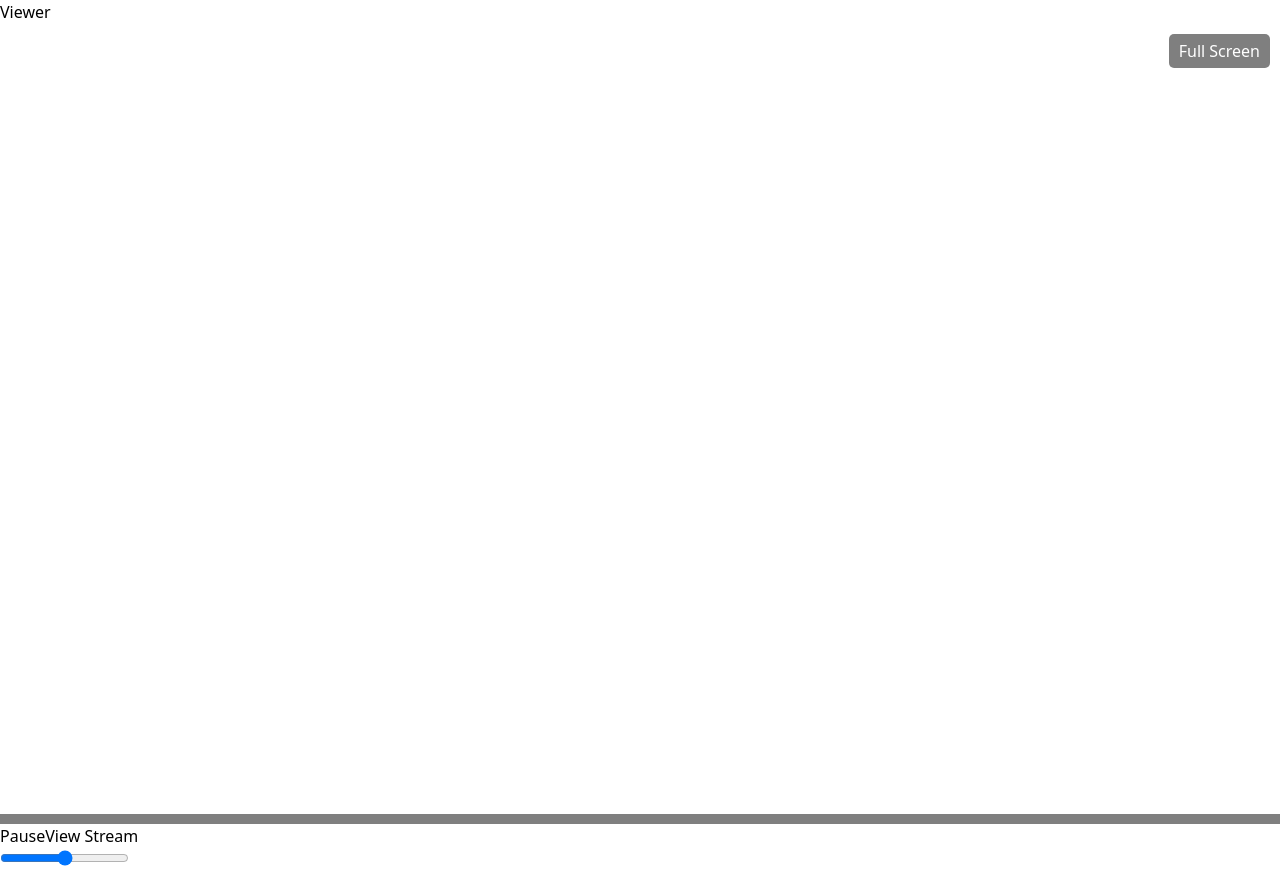
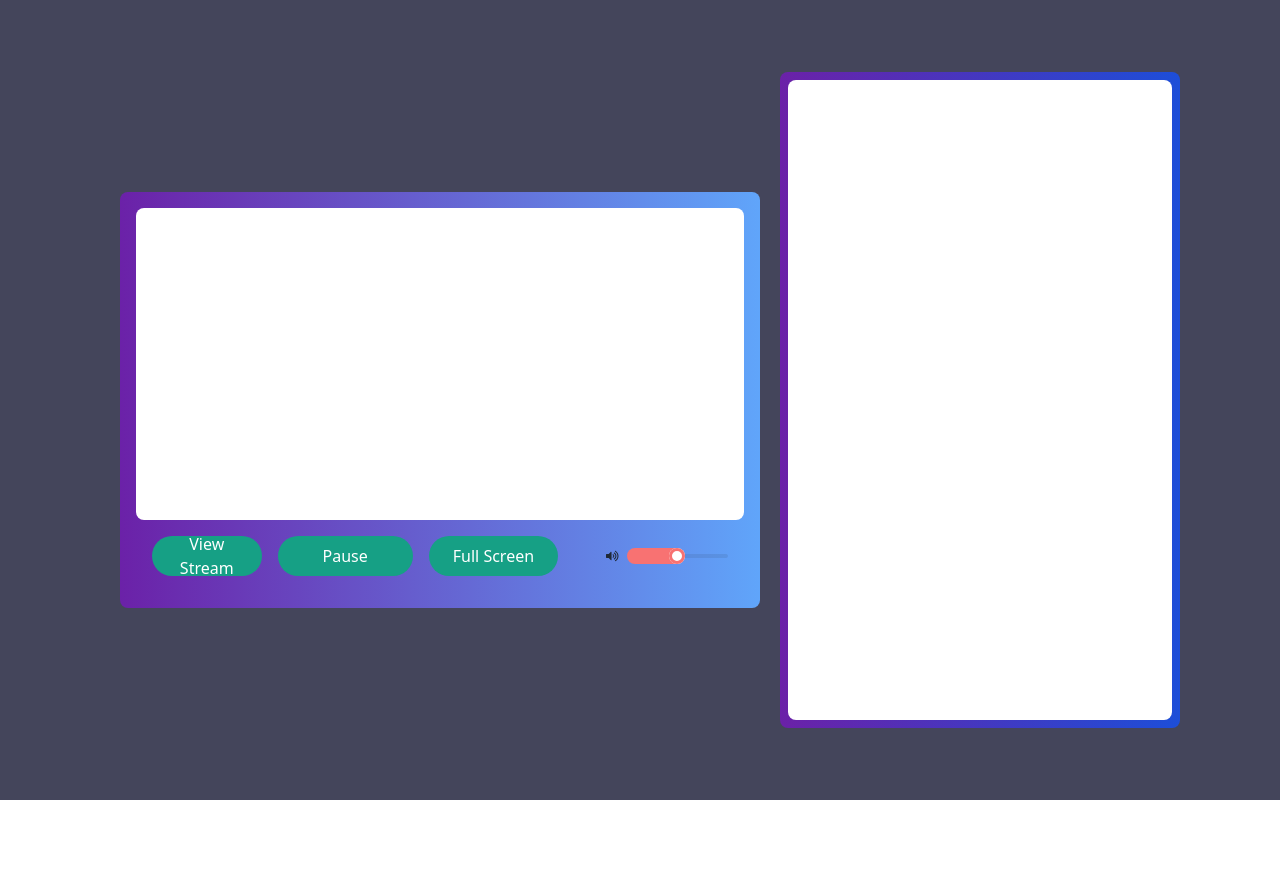
Before and after one commit to sukritmalpani/Streamify, a React (Create React App) app in the folder client/: page /viewer in a window 1280 px wide. After the commit the page ends 800 px from the top, so only its background shows below. Built offline with nearby package versions, Linux system fonts and the light colour scheme; the HTML template or start-up script is replaced by a standard one.

Commit message:
modified the ui of Viewer side

```diff
--- a/client/src/pages/Viewer.css
+++ /dev/null
@@ -1,76 +0,0 @@
-.video-container {
-  position: relative;
-}
-
-.progress-container {
-  position: absolute;
-  bottom: 0;
-  left: 0;
-  width: 100%;
-  background-color: rgba(0, 0, 0, 0.5);
-  padding: 5px;
-  display: flex;
-  align-items: center;
-}
-
-.progress-bar {
-  flex-grow: 1;
-  -webkit-appearance: none;
-  appearance: none;
-  height: 10px;
-  border-radius: 5px;
-  background-color: #ddd;
-  outline: none;
-  transition: background-color 0.3s;
-}
-
-.progress-bar::-webkit-slider-thumb {
-  -webkit-appearance: none;
-  appearance: none;
-  width: 10px;
-  height: 10px;
-  background-color: #333;
-  border-radius: 50%;
-}
-
-.time-display {
-  margin-left: 10px;
-  font-size: 14px;
-  color: #fff;
-}
-.video-container {
-  position: relative;
-  width: 100vw;
-  height: 100vh;
-  display: flex;
-  justify-content: center;
-  align-items: center;
-}
-
-.video-player {
-  width: 100%;
-  height: auto;
-  max-height: calc(100vh - 80px);
-}
-
-.progress-container {
-  position: absolute;
-  bottom: 0;
-  left: 0;
-  width: 100%;
-  background-color: rgba(0, 0, 0, 0.5);
-  padding: 5px;
-  display: flex;
-  align-items: center;
-}
-.fullscreen-button {
-  position: absolute;
-  top: 10px;
-  right: 10px;
-  padding: 5px 10px;
-  background-color: rgba(0, 0, 0, 0.5);
-  color: white;
-  border: none;
-  border-radius: 5px;
-  cursor: pointer;
-}
--- a/client/src/pages/Viewer.js
+++ b/client/src/pages/Viewer.js
@@ -1,5 +1,6 @@
-import React, { useState, useRef } from 'react';
-import axios from 'axios';
+import React, { useState, useRef } from "react";
+import axios from "axios";
+import {FaVolumeUp} from "react-icons/fa"
 
 export default function Viewer() {
   const [paused, setPaused] = useState(false);
@@ -9,15 +10,14 @@ export default function Viewer() {
   const [volume, setVolume] = useState(0.5);
   const [muted, setMuted] = useState(false);
 
-
   const videoRef = useRef(null);
   const audioRef = useRef(null);
   const videoContainerRef = useRef(null);
 
   async function init() {
     const newPeer = createPeer();
-        newPeer.addTransceiver('video', { direction: 'recvonly' });
-        newPeer.addTransceiver('audio', { direction: 'recvonly' });
+    newPeer.addTransceiver("video", { direction: "recvonly" });
+    newPeer.addTransceiver("audio", { direction: "recvonly" });
     setPeer(newPeer);
   }
 
@@ -25,9 +25,9 @@ export default function Viewer() {
     const newPeer = new RTCPeerConnection({
       iceServers: [
         {
-                    urls: 'stun:stun.stunprotocol.org'
-                }
-            ]
+          urls: "stun:stun.stunprotocol.org",
+        },
+      ],
     });
     newPeer.ontrack = handleTrackEvent;
     newPeer.onnegotiationneeded = () => handleNegotiationNeededEvent(newPeer);
@@ -39,20 +39,23 @@ export default function Viewer() {
     const offer = await peer.createOffer();
     await peer.setLocalDescription(offer);
     const payload = {
-            sdp: peer.localDescription
+      sdp: peer.localDescription,
     };
 
-        const { data } = await axios.post('http://localhost:5000/consumer', payload);
+    const { data } = await axios.post(
+      "http://localhost:5000/consumer",
+      payload
+    );
     const desc = new RTCSessionDescription(data.sdp);
-        peer.setRemoteDescription(desc).catch(e => console.log(e));
+    peer.setRemoteDescription(desc).catch((e) => console.log(e));
   }
 
   function handleTrackEvent(e) {
-        e.streams[0].getTracks().forEach(track => {
-            if (track.kind === 'video') {
+    e.streams[0].getTracks().forEach((track) => {
+      if (track.kind === "video") {
         videoRef.current.srcObject = new MediaStream([track]);
-            } else if (track.kind === 'audio') {
-                const audioElement = document.getElementById('audio');
+      } else if (track.kind === "audio") {
+        const audioElement = document.getElementById("audio");
         if (!audioElement.srcObject) {
           audioElement.srcObject = new MediaStream([track]);
           audioElement.play();
@@ -60,7 +63,6 @@ export default function Viewer() {
       }
     });
   }
-
 
   const togglePause = () => {
     if (peer) {
@@ -101,28 +103,42 @@ export default function Viewer() {
   };
 
   return (
-        <div>
-            <h1>Viewer</h1>
-            <div className="video-container" ref={videoContainerRef}>
+    <div className="flex  bg-[#44455B] min-h-screen flex-row justify-center items-center h-full ">
+      <div className=" bg-gradient-to-r m-5 rounded-lg from-purple-800 to-blue-400 p-4 w-6/12 h-full">
+        <div className="rounded-lg bg-white p-2" ref={videoContainerRef}>
           <video
             ref={videoRef}
             autoPlay
-                    className="video-player"
+            className="rounded-lg w-full"
             onTimeUpdate={() => {
               setCurrentTime(videoRef.current.currentTime);
               setDuration(videoRef.current.duration);
             }}
           ></video>
-                <div className="progress-container">
         </div>
-                <button className="fullscreen-button" onClick={enterFullScreen}>
+        <div className="flex p-2">
+          <audio ref={audioRef} autoPlay id="audio"></audio>
+          <button
+            className="h-10 w-32 m-2 flex flex-row justify-around items-center  bg-[#16a085] hover:bg-[#27ae60] hover:scale-110 duration-300 text-white py-2 px-4 rounded-full"
+            id="my-button"
+            onClick={init}
+          >
+            View Stream
+          </button>
+          <button
+            className="h-10 w-40 m-2 flex flex-row justify-around items-center  bg-[#16a085] hover:bg-[#27ae60] hover:scale-110 duration-300 text-white py-2 px-4 rounded-full"
+            onClick={togglePause}
+          >
+            {paused ? "Resume" : "Pause"}
+          </button>
+          <button
+            className=" h-10 w-40 m-2 flex flex-row justify-around items-center  bg-[#16a085] hover:bg-[#27ae60] hover:scale-110 duration-300 text-white rounded-full"
+            onClick={enterFullScreen}
+          >
             Full Screen
           </button>
-            </div>
-            <audio ref={audioRef} autoPlay id='audio'></audio>
-            <button onClick={togglePause}>{paused ? "Resume" : "Pause"}</button>
-            <button id="my-button" onClick={init}>View Stream</button>
-            <div className="volume-control">
+          <div className="flex justify-around items-center ml-10 ">
+          <FaVolumeUp/>
             <input
               type="range"
               min="0"
@@ -130,7 +146,15 @@ export default function Viewer() {
               step="0.01"
               value={volume}
               onChange={handleVolumeChange}
+            className="m-2 range range-xs range-error"
             />
+          </div>
+        </div>
+      </div>
+      <div className="bg-gradient-to-r rounded-lg from-purple-800 to-blue-700 p-2 h-full">
+          <div className="rounded-lg bg-white p-2 h-[40rem] w-96">
+            {/* <video className="rounded-lg" autoPlay id="video"></video> */}
+          </div>
         </div>
     </div>
   );
--- a/client/tailwind.config.js
+++ b/client/tailwind.config.js
@@ -6,5 +6,5 @@ module.exports = {
   theme: {
     extend: {},
   },
-  plugins: [],
+  plugins: [require("daisyui")],
 }
```
Lines whose indentation alone changed are shown as unchanged.
